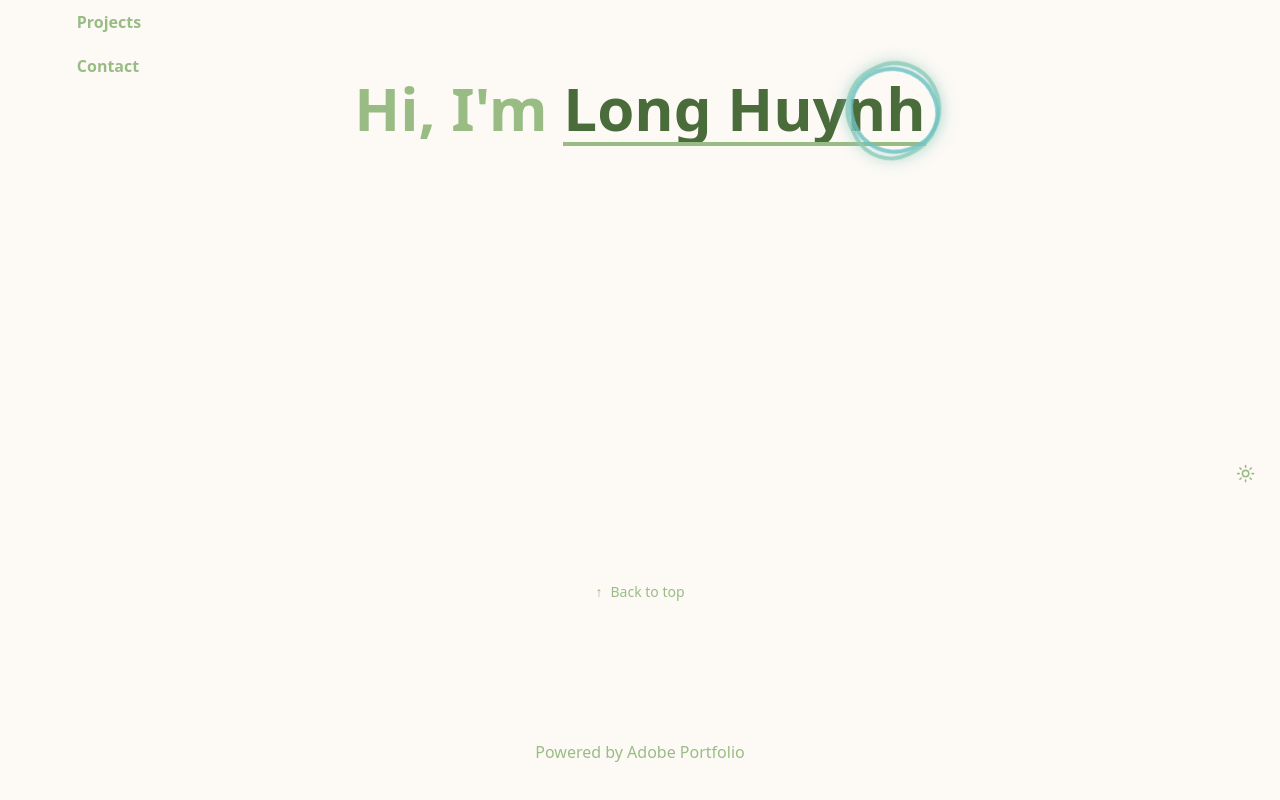
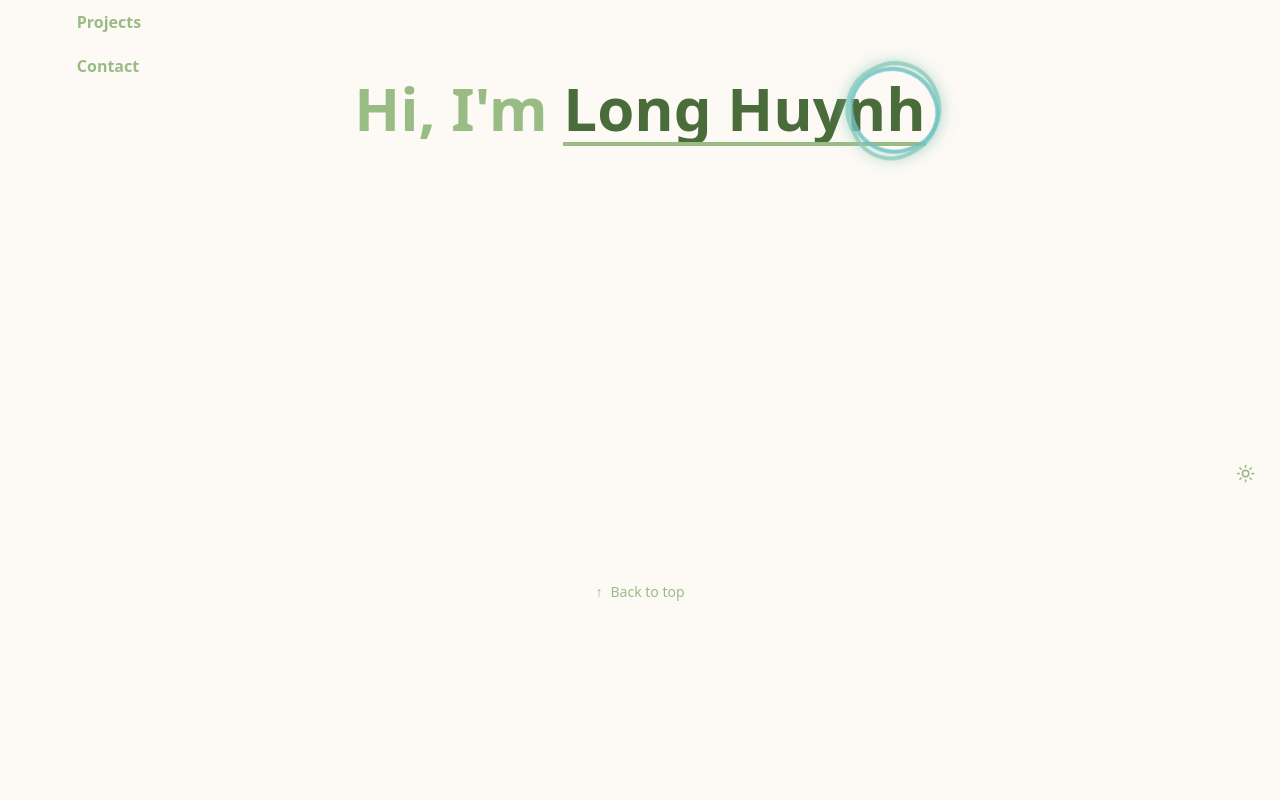
Before and after one commit to long-kr/my-portfolio, a Next.js app: page / in a window 1280 px wide. Shown: the part 292-1092 px from the top of the page. After the commit the page ends 968 px from the top, so only its background shows below. Built offline with nearby package versions, Linux system fonts and the light colour scheme.

Commit message:
remove bottom text

```diff
--- a/src/components/container/BottomContainer.tsx
+++ b/src/components/container/BottomContainer.tsx
@@ -8,8 +8,7 @@ export const BottomContainer = () => {
   };
 
   return (
-    <footer>
-      <div className="flex justify-center py-16">
+    <footer className="flex justify-center py-16">
       <Button
         onClick={handleClick}
         icon={<span>↑</span>}
@@ -18,11 +17,6 @@ export const BottomContainer = () => {
       >
         Back to top
       </Button>
-      </div>
-
-      <div className="flex justify-center py-16">
-        <p>Powered by Adobe Portfolio</p>
-      </div>
     </footer>
   );
 };
```
Lines whose indentation alone changed are shown as unchanged.
